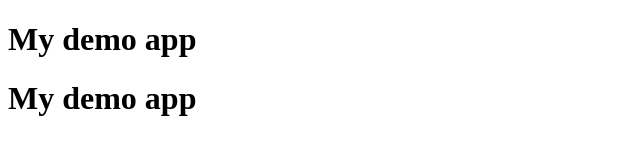
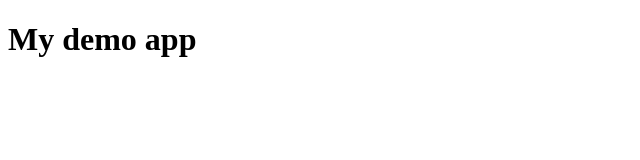
Before and after one commit to mahesh-mt/demo-app, a plain HTML site: page index.html in a window 1280 px wide. Shown: the whole page, without its empty margins (0-640 px from the left). Drawn offline with Linux system fonts and the light colour scheme.

Commit message:
Update index.html

```diff
--- a/index.html
+++ b/index.html
@@ -1,3 +1,2 @@
 <!DOCTYPE html>
 <h1>My demo app<h1>
-<h1>My demo app<h1>
```
